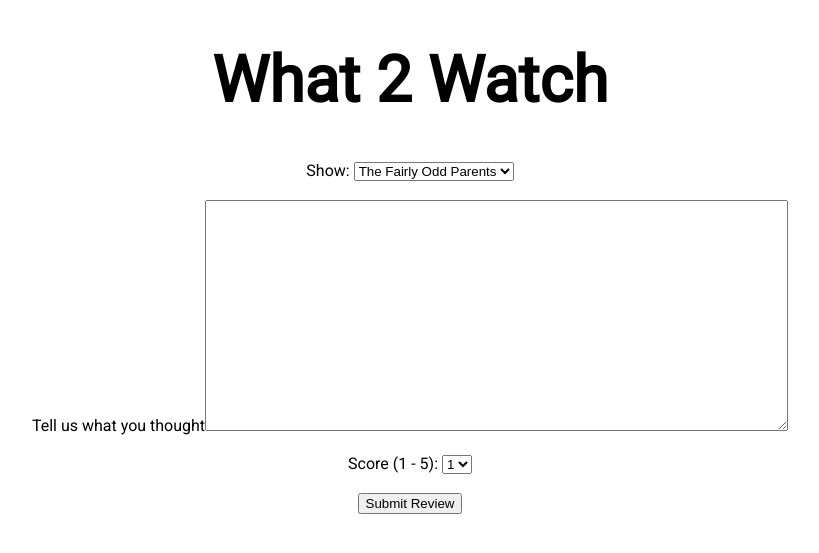
After one commit to GKjohns/W4111-Project_1, a Flask app: page /add_show_review in a window 1280 px wide. The commit adds this page. Shown: the top 553 px of the page, without its empty margins (230-1049 px from the left). Run offline with Flask 2, Linux system fonts and the light colour scheme.

Commit message:
add create show review view and some controller

```diff
--- a/app.py
+++ b/app.py
@@ -1,7 +1,7 @@
 # -*- coding: utf-8 -*-
 from flask import Flask, request, render_template, flash,\
                   session, redirect, url_for
-from forms import LoginForm, RegistrationForm
+from forms import LoginForm, RegistrationForm, AddShowReviewForm
 
 
 app = Flask(__name__)
@@ -52,6 +52,23 @@ def attempt_login():
         return login()
     return select_show_episode()
 
+@app.route('/add_show_review', methods=['POST', 'GET'])
+def add_show_review():
+    form = AddShowReviewForm()
+    return render_template('add_show_review.html', form=form)
+
+@app.route('/process_review', methods=['POST', 'GET'])
+def process_review():
+    form = request.form
+
+    # Use the model to pull data from the database
+
+
+    flash('Review of {} added!'.format(form['show']))
+
+    return select_show_episode()
+
+
 
 @app.route('/select_show_episode', methods=['POST'])
 def select_show_episode():
--- a/forms.py
+++ b/forms.py
@@ -1,5 +1,6 @@
 from wtforms import Form, StringField, PasswordField, SelectField,\
-                    BooleanField, validators
+                    TextAreaField, IntegerField, validators
+from wtforms.widgets import TextArea
 
 class LoginForm(Form):
     username = StringField('username', [validators.DataRequired()])
@@ -13,3 +14,11 @@ class RegistrationForm(Form):
         validators.DataRequired(),
         validators.EqualTo('confirm', message='Passwords must match')])
     confirm = PasswordField('confirm')
+
+dummy_shows = ['The Fairly Odd Parents', 'Double Dare', 'Boy Meets World']
+dummy_shows = [(x, x) for x in dummy_shows]
+
+class AddShowReviewForm(Form):
+    show = SelectField('show_name_sid', choices=dummy_shows)   # add choices in controller
+    review_text = TextAreaField('review_text', render_kw={"rows": 15, "cols": 70})#widgets=TextArea(row=70, cols=11))
+    rating = SelectField('rating', choices=[(i, i) for i in xrange(1,6)])
--- /dev/null
+++ b/templates/add_show_review.html
@@ -0,0 +1,14 @@
+{% extends "_base.html" %}
+{% block content %}
+  <div class="review_form">
+    <form action="/process_review" method="POST">
+      <span>Show: </span>{{ form.show }}
+      <br><br>
+      <span>Tell us what you thought</span>{{ form.review_text }}
+      <br><br>
+      <span>Score (1 - 5): </span>{{ form.rating }}
+      <br><br>
+      <button type="submit" name="button">Submit Review</button>
+    </form>
+  </div>
+{% endblock %}
--- a/templates/select_show_episode.html
+++ b/templates/select_show_episode.html
@@ -1,7 +1,7 @@
 {% extends "_base.html" %}
 {% block content %}
 <div class="buttons">
-  <a href="#" class="add_review_btn"><span>Add a show review</span></a> |
+  <a href="{{ url_for('add_show_review') }}" class="add_review_btn"><span>Add a show review</span></a> |
   <a href="#" class="add_review_btn"><span>Add an episode review</span></a>
 </div>
 <h2>Select a show or episode</h2>
```
